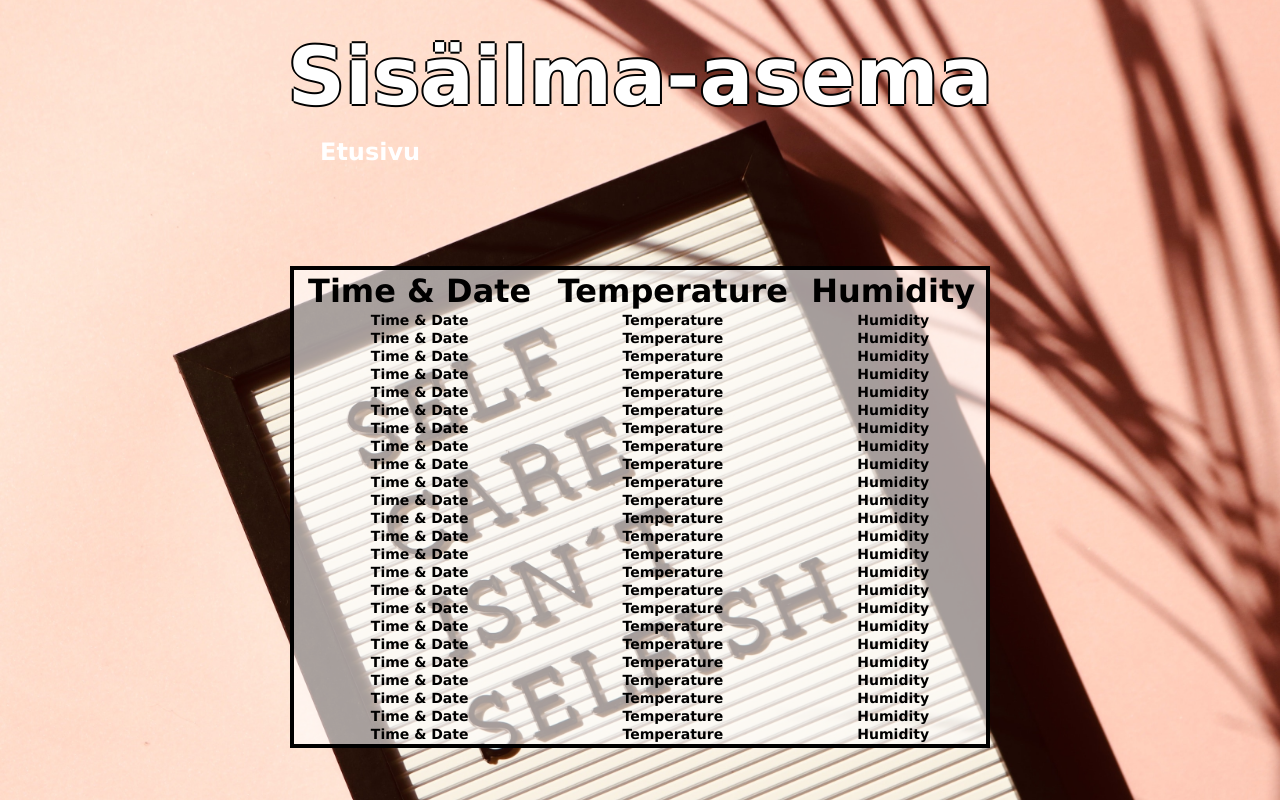
After one commit to OAMKprojects/indoorair-webapp, a PHP site: page /24h.html in a window 1280 px wide. The commit adds this page. Run offline with PHP 8.4, Linux system fonts and the light colour scheme; lists and menus that the app fills with data are empty.

Commit message:
sivuja jatkettu

```diff
--- /dev/null
+++ b/24h.html
@@ -0,0 +1,41 @@
+<!DOCTYPE html>
+<html>
+<head>
+<link rel="stylesheet" href="styles.css">
+<script src="javascript.js"></script>
+<title>24h Sisäilma-asema</title>
+</head>
+<body>
+<div class="bgimg">
+<h1>Sisäilma-asema</h1>
+<a href="index.html"><h2>Etusivu</h2></a>
+<table class="center" id="table24">
+<tr id="tableheader"><th>Time & Date</th><th>Temperature</th><th>Humidity</th></tr>
+<tr><th>Time & Date</th><th>Temperature</th><th>Humidity</th></tr>
+<tr><th>Time & Date</th><th>Temperature</th><th>Humidity</th></tr>
+<tr><th>Time & Date</th><th>Temperature</th><th>Humidity</th></tr>
+<tr><th>Time & Date</th><th>Temperature</th><th>Humidity</th></tr>
+<tr><th>Time & Date</th><th>Temperature</th><th>Humidity</th></tr>
+<tr><th>Time & Date</th><th>Temperature</th><th>Humidity</th></tr>
+<tr><th>Time & Date</th><th>Temperature</th><th>Humidity</th></tr>
+<tr><th>Time & Date</th><th>Temperature</th><th>Humidity</th></tr>
+<tr><th>Time & Date</th><th>Temperature</th><th>Humidity</th></tr>
+<tr><th>Time & Date</th><th>Temperature</th><th>Humidity</th></tr>
+<tr><th>Time & Date</th><th>Temperature</th><th>Humidity</th></tr>
+<tr><th>Time & Date</th><th>Temperature</th><th>Humidity</th></tr>
+<tr><th>Time & Date</th><th>Temperature</th><th>Humidity</th></tr>
+<tr><th>Time & Date</th><th>Temperature</th><th>Humidity</th></tr>
+<tr><th>Time & Date</th><th>Temperature</th><th>Humidity</th></tr>
+<tr><th>Time & Date</th><th>Temperature</th><th>Humidity</th></tr>
+<tr><th>Time & Date</th><th>Temperature</th><th>Humidity</th></tr>
+<tr><th>Time & Date</th><th>Temperature</th><th>Humidity</th></tr>
+<tr><th>Time & Date</th><th>Temperature</th><th>Humidity</th></tr>
+<tr><th>Time & Date</th><th>Temperature</th><th>Humidity</th></tr>
+<tr><th>Time & Date</th><th>Temperature</th><th>Humidity</th></tr>
+<tr><th>Time & Date</th><th>Temperature</th><th>Humidity</th></tr>
+<tr><th>Time & Date</th><th>Temperature</th><th>Humidity</th></tr>
+<tr><th>Time & Date</th><th>Temperature</th><th>Humidity</th></tr>
+</table>
+</div>
+</body>
+</html>
--- /dev/null
+++ b/perfect.txt
@@ -0,0 +1,6 @@
+Erinomaista!
+
+Huoneilmasi on optimaalinen terveytesi kannalta!
+Sopiva ilmankosteus huoneilmassa hellii ihoasi ja limakalvojasi.
+Voit huomata, että sairastelet vähemmän, ihosi voi paremmin,
+silmäsi eivät kuivu ja näistä johtuen tunnet olosi virkeämmäksi!
--- a/styles.css
+++ b/styles.css
@@ -1,23 +1,76 @@
+* {
+  margin: 0;
+  padding: 0;
+  outline: 0;
+  vertical-align: baseline;
+  background: transparent;
+}
+
 body, html {
     height: 100%;
     margin: 0;
+    font-family: Verdana, sans-serif;
   }
 
-  .bg {
-    /* The image used */
-    background-image: url("perfect.png");
+  .center {
+    margin-left: auto;
+    margin-right: auto;
+  }
 
-    /* Full height */
+#fronttable {
+    margin-top: 3%;
+    margin-left: 25%;
+    font-size: xx-large;
+    width: 270px;
+    background-color: rgba(255,255,255, 0.6);
+  }
+
+  #table24 {
+    margin-top: 100px;
+    font-size: 14px;
+    width: 700px;
+    border: 4px solid black;
+    background-color: rgba(255,255,255, 0.6);
+  }
+
+  .bgimg {
+    background-image: url("Images/perfect.png");
+    width: 100%;
     height: 100%;
-
-    /* Center and scale the image nicely */
     background-position: center;
     background-repeat: no-repeat;
     background-size: cover;
   }
 
 h1 {
-  color: black;
+  font-size: 80px;
+  color: white;
   position: sticky;
   text-align: center;
+  padding-top: 30px;
+  padding-bottom: 15px;
+  text-shadow: -2px 0 black, 0 2px black, 2px 0 black, 0 -2px black;
+  font-family: verdana; color: white;
 }
+
+h2 {
+  padding-left: 25%;
+  color: white;
+}
+
+#values {
+  font-size: 220%;
+  border: 4px dashed darkred;
+  height: 180px;
+  vertical-align: middle;
+}
+
+#tableheader {
+  font-size: xx-large;
+  border: 4px solid black;
+}
+
+a {
+  color: black;
+  text-decoration: none;
+}
```
Also changed, not shown: index.html (added, +31 -0 lines), sisailma_asema.html (deleted, +0 -13 lines).
